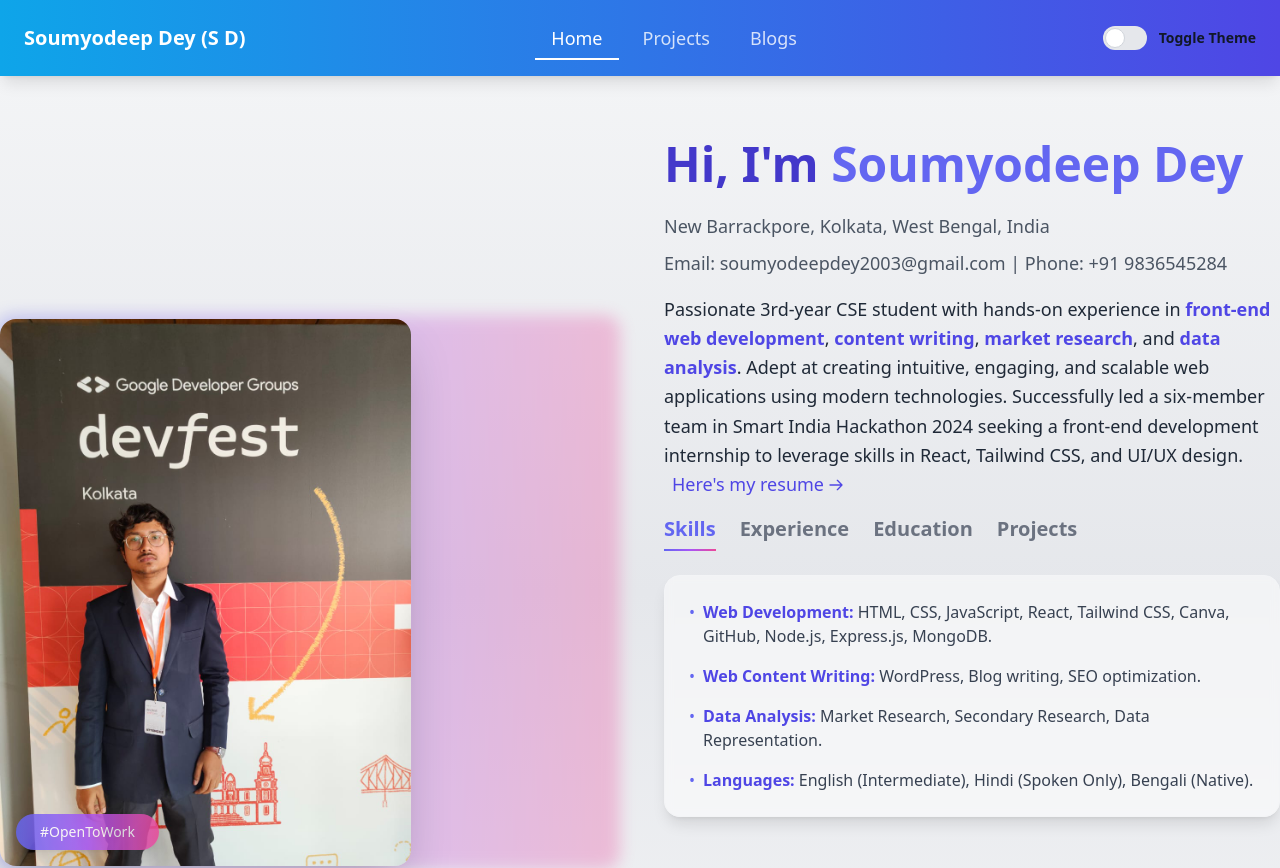
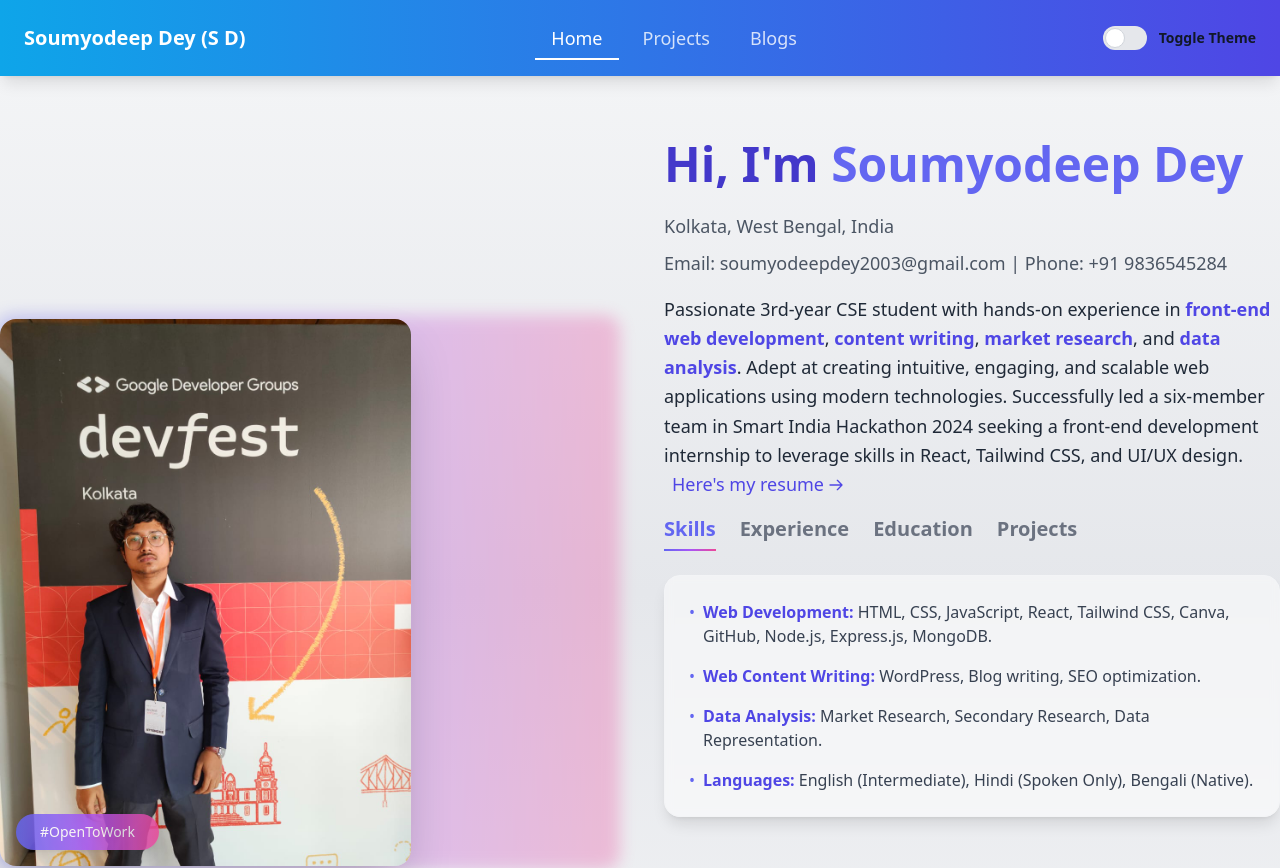
Before and after one commit to Soumyodeep-Dey/SD-portfolio, a React (Vite) app: page / in a window 1280 px wide. Shown: the top 868 px of the page. Built offline with nearby package versions, Linux system fonts and the light colour scheme.

Commit message:
content upgraded

```diff
--- a/src/components/Home/Home.jsx
+++ b/src/components/Home/Home.jsx
@@ -34,7 +34,7 @@ function Home() {
             <span className="text-indigo-500 dark:text-indigo-300">Soumyodeep Dey</span>
           </h1>
           <p className="text-lg leading-relaxed mb-4">
-            <span className="block text-gray-600 dark:text-gray-400 mb-2">New Barrackpore, Kolkata, West Bengal, India</span>
+            <span className="block text-gray-600 dark:text-gray-400 mb-2">Kolkata, West Bengal, India</span>
             <span className="block text-gray-600 dark:text-gray-400 mb-4">Email: soumyodeepdey2003@gmail.com | Phone: +91 9836545284</span>
             Passionate 3rd-year CSE student with hands-on experience in <strong className="text-indigo-600 dark:text-indigo-400">front-end web development</strong>, <strong className="text-indigo-600 dark:text-indigo-400">content writing</strong>, <strong className="text-indigo-600 dark:text-indigo-400">market research</strong>, and <strong className="text-indigo-600 dark:text-indigo-400">data analysis</strong>. Adept at creating intuitive, engaging, and scalable web applications using modern
             technologies. Successfully led a six-member team in Smart India Hackathon 2024 seeking a front-end development
```
